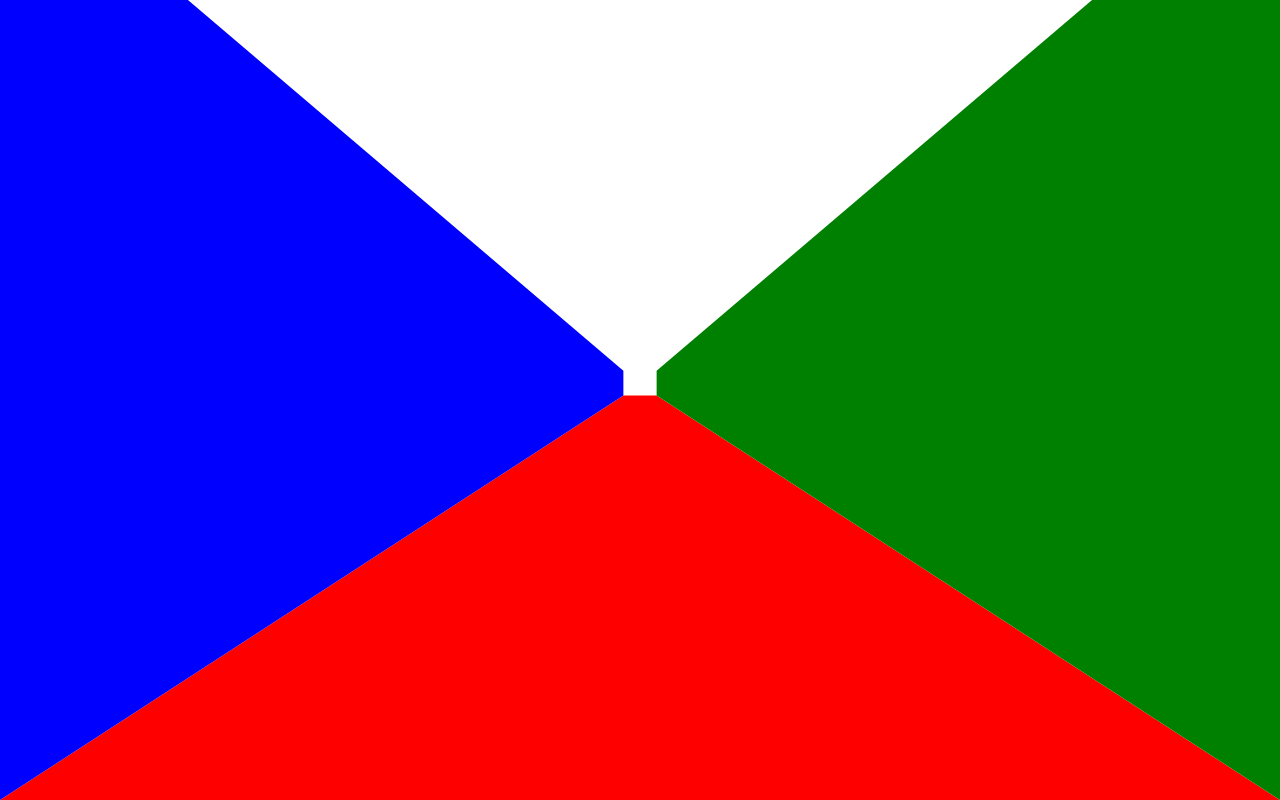
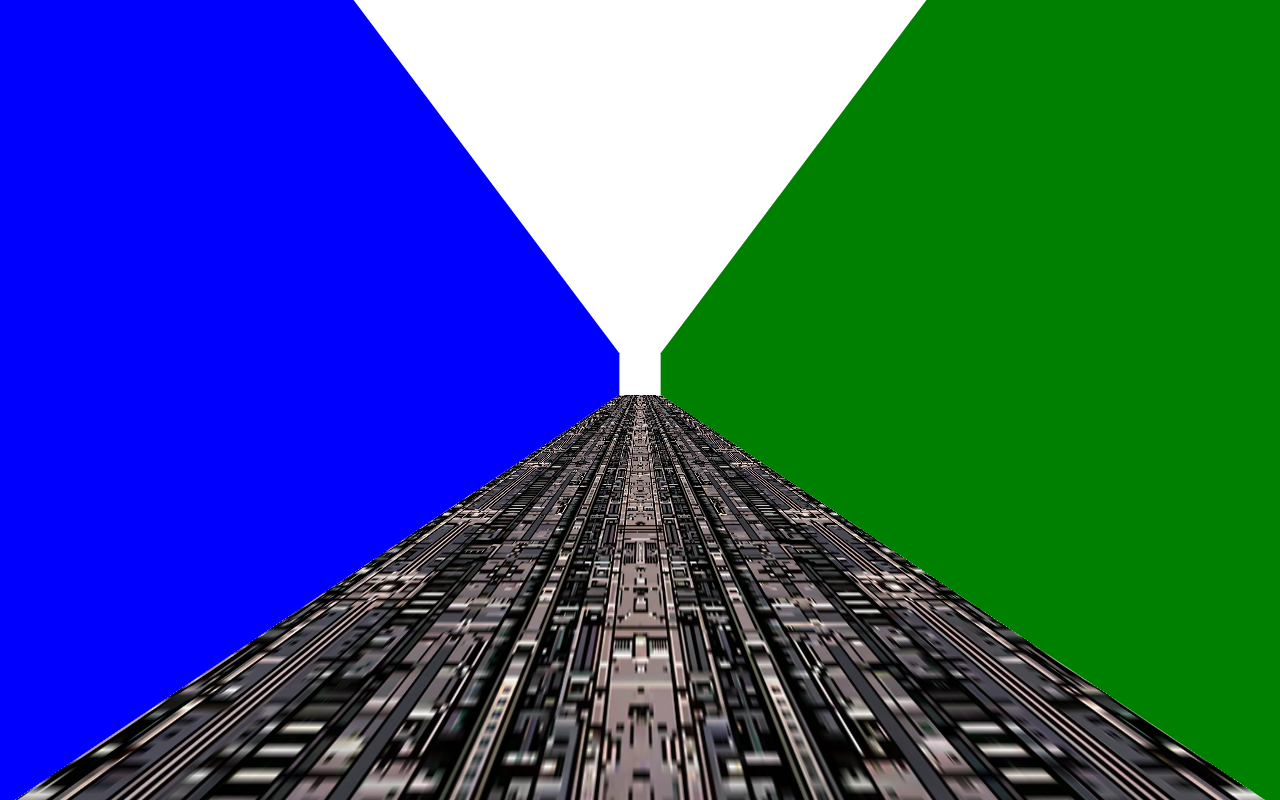
Before and after one commit to seanyoung247/TrenchRun, a React (Vite) app: page / in a window 1280 px wide. Built offline with nearby package versions, Linux system fonts and the light colour scheme.

Commit message:
feat: Adds initial trench floor texture

```diff
--- a/src/components/Trench.css
+++ b/src/components/Trench.css
@@ -8,14 +8,16 @@
     transform-style: preserve-3d;
     transform-origin: center bottom;
 
-    transform: rotateX(90deg);
+    transform:
+        rotateX(90deg)
+        translateZ(-10px);
 
-    background-color: red;
+    background: var(--floor) top left / 100% 10% repeat-y;
 }
 
 .left {
     position: absolute;
-    width: 75%;
+    width: 100%;
     height: 150lvh;
 
     transform-style: preserve-3d;
@@ -29,7 +31,7 @@
 .right {
     position: absolute;
     right: 0;
-    width: 75%;
+    width: 100%;
     height: 150lvh;
 
     transform-style: preserve-3d;
--- a/src/components/Trench.tsx
+++ b/src/components/Trench.tsx
@@ -1,7 +1,10 @@
 import './Trench.css'
+import floorTex from '../assets/floor.webp'
 
 export const Trench = () => (
-    <div className="floor">
+    <div className="floor" style={{
+        '--floor': `url(${floorTex})`
+    }}>
         <div className="left"></div>
         <div className="right"></div>
     </div>
--- a/src/components/view3d.css
+++ b/src/components/view3d.css
@@ -1,9 +1,9 @@
 
 .view3d {
-    --perspective: 4;
+    --perspective: 5;
     --horizon: 50;
 
-    position: absolute;
+    position: fixed;
     top: 0;
     left: 0;
     width: 100%;
@@ -17,4 +17,5 @@
     transform-style: preserve-3d;
     perspective: calc(var(--perspective) * 1lvh);
     perspective-origin: var(--horizon-point);
+    overflow: hidden;
 }
```
Also changed, not shown: src/assets/floor.webp (added), src/assets/xwing.jpg (added).
